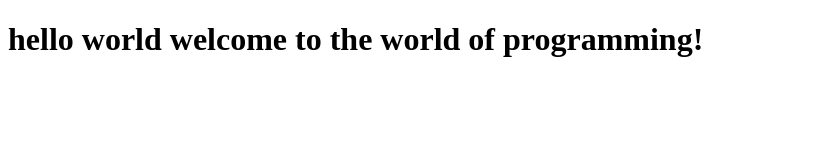
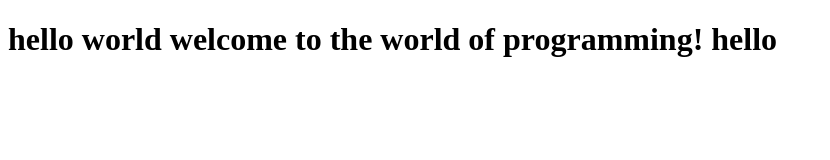
Before and after one commit to sunnydodhiya/lecture0, a plain HTML site: page hello1.html in a window 1280 px wide. Shown: the whole page, without its empty margins (0-830 px from the left). Drawn offline with Linux system fonts and the light colour scheme.

Commit message:
Update hello1.html

```diff
--- a/hello1.html
+++ b/hello1.html
@@ -12,6 +12,6 @@ and open the template in the editor.
     </head>
     <body>
         <h1>
-            hello world welcome to the world of programming!</h1>
+            hello world welcome to the world of programming! hello</h1>
     </body>
 </html>
```
